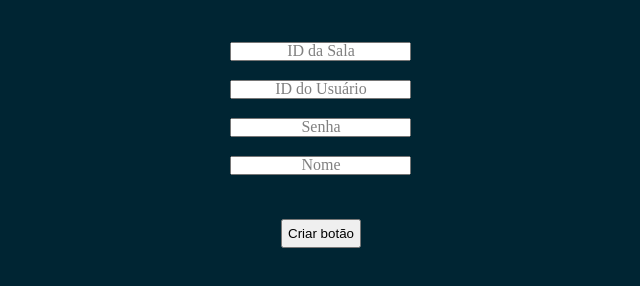
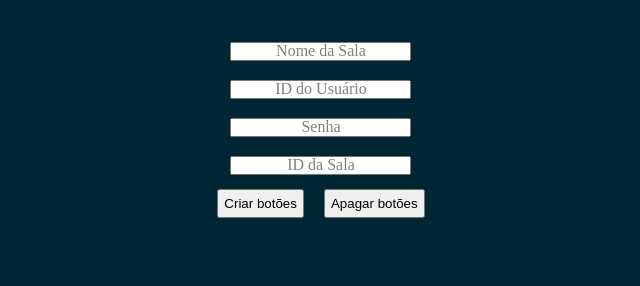
Before and after one commit to 01Juan/Zoom, a plain HTML site: page index.html in a window 1280 px wide. Shown: the part 60-346 px from the top of the page, without its empty margins (319-959 px from the left). Drawn offline with Linux system fonts and the light colour scheme.

Commit message:
Add files via upload

```diff
--- a/index.css
+++ b/index.css
@@ -32,12 +32,17 @@ h1 {
   text-align: center;
 }
 
-.dadosEntrada, .salas {
+.dadosEntrada, .criarBotoes, .salas {
   display: grid;
   gap: 20px;
   grid-template-columns: max-content;
   justify-content: center;
   margin-top: 45px;
+}
+
+.criarBotoes {
+  grid-template-columns: max-content max-content;
+  margin-top: 15px;
 }
 
 .entrada {
--- a/index.html
+++ b/index.html
@@ -23,9 +23,9 @@
     <h1>Como entrar no Zoom usando o celular?</h1>
 
     <div class="dadosEntrada">
-        <div class="entrada sala">
-            <input class="idSala" type="number" placeholder=" " required>
-            <label for="">ID da Sala</label>
+        <div class="entrada nome">
+            <input class="idNome" type="text" placeholder=" " >
+            <label for="">Nome da Sala</label>
         </div>
         <div class="entrada usuario">
             <input class="idUsuario" type="number" placeholder=" " >
@@ -35,15 +35,18 @@
             <input class="idSenha" type="number" placeholder=" " >
             <label for="">Senha</label>
         </div>
-        <div class="entrada nome">
-            <input class="idNome" type="text" placeholder=" " >
-            <label for="">Nome</label>
+        <div class="entrada sala">
+            <input class="idSala" type="number" placeholder=" " required>
+            <label for="">ID da Sala</label>
         </div>
     </div>
-    <div class="salas">
+    <div class="criarBotoes">
         <script type="text/javascript" async src="index.js"></script>
 
-        <button type="submit" class="adicionar" onClick="contato()">Criar botão</button>
+        <button type="submit" class="adicionar" onClick="contato()">Criar botões</button>
+        <button type="submit" class="apagar" onClick="apagarBotoesMemoria()">Apagar botões</button>
+    </div>
+    <div class="salas">
     </div>
 
 </body>
--- a/index.js
+++ b/index.js
@@ -1,11 +1,34 @@
+if (typeof (Storage) !== "undefined") {
+    // Código localStorage/sessionStorage.
+    document.querySelector(".idSala").value = localStorage.getItem("idSalaM");
+    document.querySelector(".idUsuario").value = localStorage.getItem("idUsuarioM");
+    document.querySelector(".idSenha").value = localStorage.getItem("idSenhaM");
+    document.querySelector(".idNome").value = localStorage.getItem("idNomeM");
+
+    document.querySelector(".salas").innerHTML = localStorage.getItem("salasM")
+
+
+} else {
+    // Desculpe! web storage não suportado.
+}
+
 function contato() {
     var idSala = document.querySelector(".idSala").value;
     var idUsuario = document.querySelector(".idUsuario").value;
     var idSenha = document.querySelector(".idSenha").value;
     var idNome = document.querySelector(".idNome").value;
 
+    if (typeof (Storage) !== "undefined") {
+        // Código localStorage/sessionStorage.
+        localStorage.setItem("idSalaM", idSala);
+        localStorage.setItem("idUsuarioM", idUsuario);
+        localStorage.setItem("idSenhaM", idSenha);
+        localStorage.setItem("idNomeM", idNome);
+    }
+
     //Por telefone
     const botao = document.createElement("button");
+    botao.setAttribute("class", idSala);
     const telefone = document.createElement("a");
     telefone.setAttribute("href", "tel:+552139587888,," + idSala + "%23,," + idUsuario + "%23,," + idSenha + "%23");
     telefone.setAttribute("target", "_blank");
@@ -18,6 +41,7 @@ function contato() {
 
     //Pela internet
     const botaoLink = document.createElement("button");
+    botaoLink.setAttribute("class", idSala);
     const link = document.createElement("a");
     link.setAttribute("href", "https://us02web.zoom.us/wc/join/" + idSala + "?pwd=" + idSenha);
     link.setAttribute("target", "_blank");
@@ -30,6 +54,7 @@ function contato() {
 
     //Pelo aplicativo
     const botaoApp = document.createElement("button");
+    botaoApp.setAttribute("class", idSala);
     const linkApp = document.createElement("a");
     linkApp.setAttribute("href", "https://jworg.zoom.us/j/" + idSala + "?pwd=" + idSenha);
     linkApp.setAttribute("target", "_blank");
@@ -40,9 +65,39 @@ function contato() {
         linkApp.innerText = "Entrar pelo aplicativo em ?"
     };
 
+    localStorage.setItem("salasM", document.querySelector(".salas").innerHTML)
 }
 
+function apagarBotoesMemoria() {
+    // Código localStorage/sessionStorage.
+    //localStorage.clear()
 
+    //localStorage.removeItem("salas");
+    //document.querySelector(".salas").innerHTML = localStorage.getItem("salas")
+    //var aSala = umBotao.parentNode
+
+    var idSala = document.querySelector(".idSala").value;
+    var idUsuario = document.querySelector(".idUsuario").value;
+    var idSenha = document.querySelector(".idSenha").value;
+    var idNome = document.querySelector(".idNome").value;
+
+    const osBotoes = document.getElementsByClassName(idSala)
+
+    for (let i = osBotoes.length - 1; i >= 0; i--) {
+        osBotoes[i].parentNode.removeChild(osBotoes[i]);
+    }
+
+
+    if (typeof (Storage) !== "undefined") {
+        // Código localStorage/sessionStorage.
+        localStorage.setItem("idSalaM", idSala);
+        localStorage.setItem("idUsuarioM", idUsuario);
+        localStorage.setItem("idSenhaM", idSenha);
+        localStorage.setItem("idNomeM", idNome);
+        localStorage.setItem("salasM", document.querySelector(".salas").innerHTML)
+    }
+
+}
 
 
 
```
